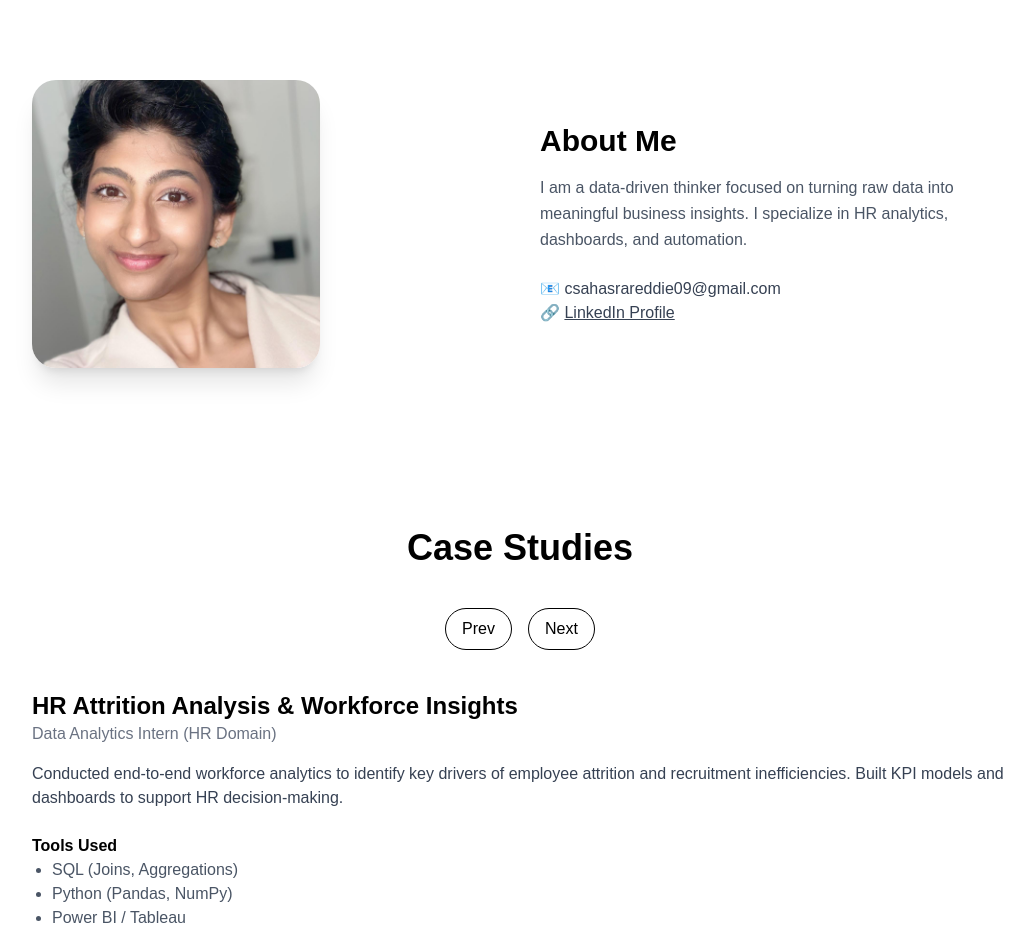
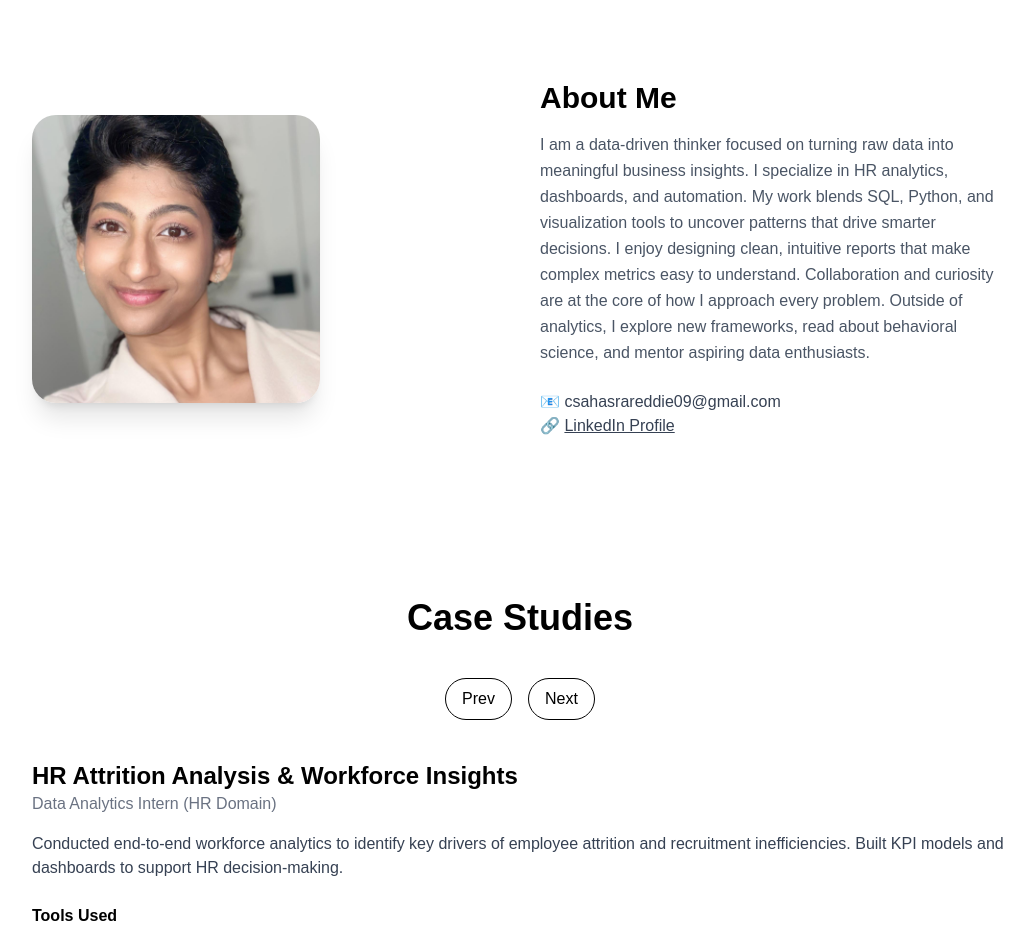
Before and after one commit to SahasraReddy9/my-portfolio, a Next.js app: page / in a window 1280 px wide. Shown: the part 800-1729 px from the top of the page, without its empty margins (120-1154 px from the left). Built offline with nearby package versions, Linux system fonts and the light colour scheme.

Commit message:
Fix TypeScript nullability error in Netlify deploy for page.tsx - Session 1 (69e47c9f24a78355d4853fdf)

```diff
--- a/app/page.tsx
+++ b/app/page.tsx
@@ -219,6 +219,10 @@ export default function Page() {
           <p className="mt-4 text-gray-600 leading-relaxed">
             I am a data-driven thinker focused on turning raw data into meaningful business insights.
             I specialize in HR analytics, dashboards, and automation.
+            My work blends SQL, Python, and visualization tools to uncover patterns that drive smarter decisions.
+            I enjoy designing clean, intuitive reports that make complex metrics easy to understand.
+            Collaboration and curiosity are at the core of how I approach every problem.
+            Outside of analytics, I explore new frameworks, read about behavioral science, and mentor aspiring data enthusiasts.
           </p>
 
           <div className="mt-6 text-gray-700">
```
